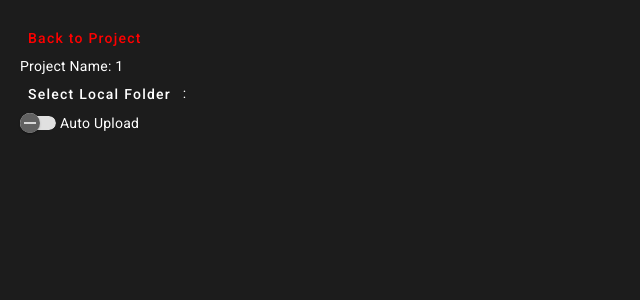
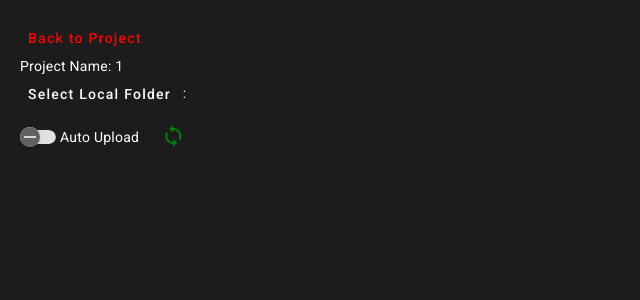
Before and after one commit to Ahfore/ElectronAngularLunaMainApp, an Angular app in the folder desktop-app/: page /project/1 in a window 1280 px wide. Shown: the top 300 px of the page, without its empty margins (0-640 px from the left). Built offline with nearby package versions, Linux system fonts and the light colour scheme.

Commit message:
add sync button

```diff
--- a/desktop-app/src/app/project-details/project-details.component.css
+++ b/desktop-app/src/app/project-details/project-details.component.css
@@ -45,3 +45,21 @@
 .delete-button mat-icon {
   font-size: 16px;
 }
+
+.toggle-button-row {
+  display: flex;
+  align-items: center;
+  gap: 10px;
+}
+
+/* ปุ่ม Sync แบบมีทั้งไอคอนและข้อความ */
+.sync-button {
+  display: flex;
+  align-items: center;
+  gap: 4px;
+}
+
+/* ซ่อน background ของปุ่ม icon */
+.sync-button.mat-icon-button {
+  padding: 0 8px;
+}
--- a/desktop-app/src/app/project-details/project-details.component.html
+++ b/desktop-app/src/app/project-details/project-details.component.html
@@ -12,9 +12,17 @@
     <span> : {{ folderPath }}</span>
     </div>
 
-    <div>
-        <p><mat-slide-toggle color="primary"><span style="color: white;">Auto Upload</span></mat-slide-toggle></p>
-    </div>
+<div class="toggle-button-row">
+  <mat-slide-toggle color="primary">
+    <span style="color: white;">Auto Upload</span>
+  </mat-slide-toggle>
+
+  <button mat-icon-button aria-label="Sync" class="sync-button" matTooltip="Sync Data" style="color: green;">
+    <mat-icon >sync</mat-icon>
+  </button>
+</div>
+
+
 
 
 
```
